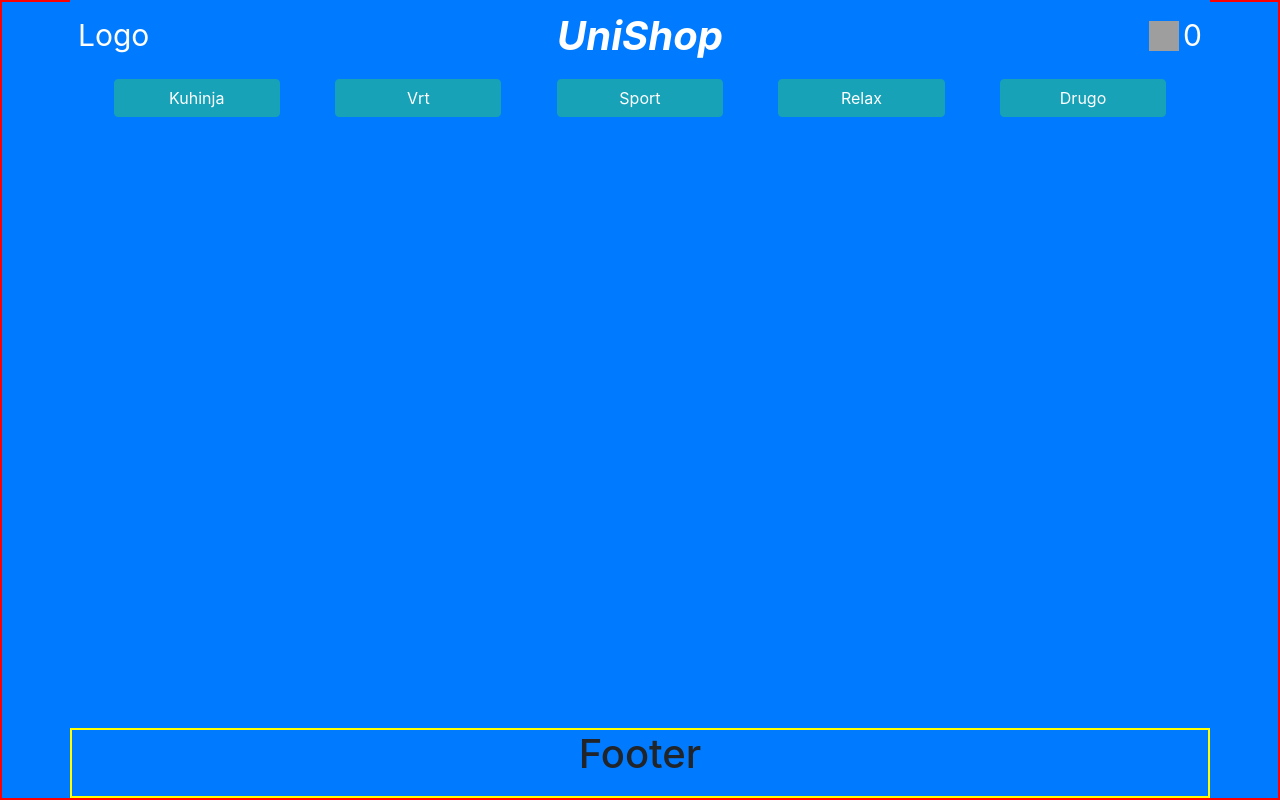
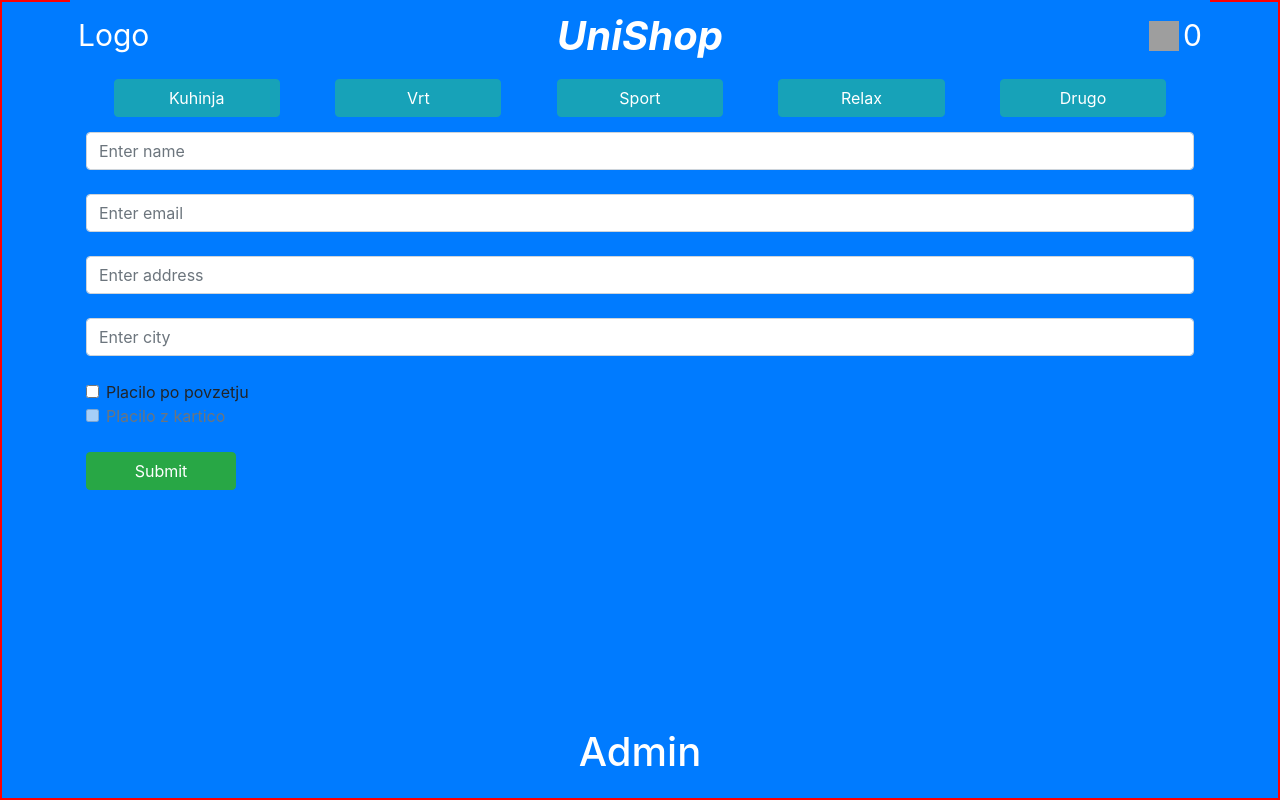
Before and after one commit to LovroHodak/mihaspredaj, a React (Create React App) app: page /userData in a window 1280 px wide. Built offline with nearby package versions, Linux system fonts and the light colour scheme; no server answers; grey boxes are pictures that could not be loaded.

Commit message:
front done

```diff
--- a/src/App.js
+++ b/src/App.js
@@ -12,6 +12,9 @@ import Sport from "./components/Sport";
 import Relax from "./components/Relax";
 import Drugo from "./components/Drugo";
 import Detail from "./components/Detail";
+import UserData from "./components/UserData";
+import SuccessPage from "./components/SuccessPage";
+import Admin from "./components/Admin";
 
 function App() {
   return (
@@ -75,6 +78,27 @@ function App() {
               return <Detail {...routeProps} />;
             }}
           />
+          <Route
+            exact
+            path="/userData"
+            render={() => {
+              return <UserData />;
+            }}
+          />
+          <Route
+            exact
+            path="/successPage"
+            render={() => {
+              return <SuccessPage />;
+            }}
+          />
+          <Route
+            exact
+            path="/admin"
+            render={() => {
+              return <Admin />;
+            }}
+          />
         </Switch>
         <Footer />
       </div>
--- /dev/null
+++ b/src/components/Admin.css
@@ -0,0 +1,37 @@
+.admin {
+    max-width: 1140px;
+    margin: 122px auto 70px;
+    padding: 0 8px;
+}
+
+.purchase {
+    display: flex;
+}
+
+.ejg1 {
+    font-size: 2em;
+    font-weight: bold;
+}
+
+.ejg3 {
+    font-size: 1.17em;
+    font-weight: bold;
+}
+
+@media (max-width: 991px) {
+    .admin {
+        margin-top: 69px;
+    }
+}
+
+@media (max-width: 700px) {
+    .purchase {
+        flex-direction: column;
+    }
+}
+
+@media (max-width: 320px) {
+    .admin {
+        margin-top: 49px;
+    }
+}
--- /dev/null
+++ b/src/components/Admin.js
@@ -0,0 +1,75 @@
+import React, { useContext, useState } from "react";
+import { MyContext } from "../MyContext";
+import "./Admin.css";
+
+export default function Admin() {
+  const [
+    sliderInfo,
+    setSliderInfo,
+    allProducts,
+    setAllProducts,
+    BS2,
+    setBS2,
+    BS3,
+    setBS3,
+    addToCart,
+    deleteFromCart,
+    cart,
+    setCart,
+    nrOfCartItems,
+    setNrOfCartItems,
+    total,
+    setTotal,
+    soldHistory,
+    setSoldHistory,
+    initial,
+    setInitial,
+  ] = useContext(MyContext);
+
+  return (
+    <div className="admin">
+      {soldHistory.length !== 0 ? (
+        <div>
+          {soldHistory.map((item, i) => {
+            return (
+              <div
+                key={i}
+                className="purchase m-1"
+                style={{ border: "2px dotted white", borderRadius: 5 }}
+              >
+                <div className="text-white w-50 p-1">
+                  <p className='ejg1'>{i + 1}. {item.name}</p>
+                  <p>{item.email}</p>
+                  <p>{item.address}</p>
+                  <p>{item.city}</p>
+                </div>
+                <div  className='p-1'>
+                  {item.cart.map((product, i) => {
+                    return (
+                      <div key={i}>
+                        <p className='ejg3'>{product.name} </p>
+                        <p>
+                          {product.stock} x {product.price} €
+                        </p>
+                      </div>
+                    );
+                  })}
+                  <p className='text-warning ejg1'>Total: {item.total} €</p>
+                </div>
+              </div>
+            );
+          }).reverse()}
+        </div>
+      ) : (
+        <div className="d-flex flex-column justify-content-center align-items-center text-white">
+          <h1>C'mon make that first sale!</h1>
+          <img
+            style={{ maxWidth: 230 }}
+            alt="lostImg"
+            src="https://cdn.pixabay.com/photo/2014/12/21/23/57/money-576443_960_720.png"
+          />
+        </div>
+      )}
+    </div>
+  );
+}
--- a/src/components/Footer.css
+++ b/src/components/Footer.css
@@ -1,6 +1,4 @@
 .footer {
-  border: 2px solid yellow;
-
   height: 70px;
   position: absolute;
   bottom: 0;
@@ -11,3 +9,11 @@
   right: 0;
   text-align: center;
 }
+
+h1 > a:hover,
+a:link,
+a:visited,
+a:active {
+  color: white;
+  text-decoration: none;
+}
--- a/src/components/Footer.js
+++ b/src/components/Footer.js
@@ -1,10 +1,11 @@
 import React from 'react'
 import './Footer.css'
+import {Link} from 'react-router-dom'
 
 export default function Footer() {
     return (
         <div className='footer'>
-            <h1>Footer</h1>
+            <h1><Link to='/admin'>Admin</Link></h1>
         </div>
     )
 }
--- /dev/null
+++ b/src/components/SuccessPage.css
@@ -0,0 +1,17 @@
+.successPage {
+    max-width: 1140px;
+    margin: 122px auto 70px;
+    padding: 0 8px;
+}
+
+@media (max-width: 991px) {
+    .successPage {
+        margin-top: 69px;
+    }
+}
+
+@media (max-width: 320px) {
+    .successPage {
+        margin-top: 49px;
+    }
+}
--- /dev/null
+++ b/src/components/SuccessPage.js
@@ -0,0 +1,57 @@
+import React, { useContext } from "react";
+import { MyContext } from "../MyContext";
+import "./SuccessPage.css";
+import { Image } from "react-bootstrap";
+
+export default function SuccessPage() {
+  const [
+    sliderInfo,
+    setSliderInfo,
+    allProducts,
+    setAllProducts,
+    BS2,
+    setBS2,
+    BS3,
+    setBS3,
+    addToCart,
+    deleteFromCart,
+    cart,
+    setCart,
+    nrOfCartItems,
+    setNrOfCartItems,
+    total,
+    setTotal,
+    soldHistory,
+    setSoldHistory,
+    initial,
+    setInitial,
+  ] = useContext(MyContext);
+
+  console.log(soldHistory);
+
+  return (
+    <div className="successPage">
+      {soldHistory.length > 0 ? (
+        <div className='d-flex flex-column justify-content-center align-items-center text-white'>
+          <h1>
+            Thank you {soldHistory[soldHistory.length - 1].name.toUpperCase()}{" "}
+            for your order!
+          </h1>
+          <Image
+            src="https://encrypted-tbn0.gstatic.com/images?q=tbn:ANd9GcTrA-Hjwh0PrysnRa-wKM7rY7rlSL4dT45Ivw&usqp=CAU"
+            roundedCircle
+          />
+        </div>
+      ) : (
+        <div className='d-flex flex-column justify-content-center align-items-center text-white'>
+          <h1>This is not the page you are looking for!</h1>
+          <img
+          style={{maxWidth: 600}}
+            alt="lostImg"
+            src="https://www.finfunmermaid.com/media/wysiwyg/fun-transition-page-graphics/ff-no-results-binoculars.svg"
+          />
+        </div>
+      )}
+    </div>
+  );
+}
--- /dev/null
+++ b/src/components/UserData.css
@@ -0,0 +1,18 @@
+.userData {
+    max-width: 1140px;
+    margin: 122px auto 70px;
+    padding: 0 8px;
+}
+
+
+@media (max-width: 991px) {
+    .userData {
+        margin-top: 69px;
+    }
+}
+
+@media (max-width: 320px) {
+    .userData {
+        margin-top: 49px;
+    }
+}
--- /dev/null
+++ b/src/components/UserData.js
@@ -0,0 +1,153 @@
+import React, { useContext, useState } from "react";
+import { MyContext } from "../MyContext";
+import "./UserData.css";
+import { Form, Button } from "react-bootstrap";
+import { useHistory } from "react-router-dom";
+
+export default function UserData() {
+  let history = useHistory();
+
+  const [
+    sliderInfo,
+    setSliderInfo,
+    allProducts,
+    setAllProducts,
+    BS2,
+    setBS2,
+    BS3,
+    setBS3,
+    addToCart,
+    deleteFromCart,
+    cart,
+    setCart,
+    nrOfCartItems,
+    setNrOfCartItems,
+    total,
+    setTotal,
+    soldHistory,
+    setSoldHistory,
+    initial,
+    setInitial,
+  ] = useContext(MyContext);
+
+  const [email, setEmail] = useState("");
+  const [name, setName] = useState("");
+  const [address, setAddress] = useState("");
+  const [city, setCity] = useState("");
+
+  const updateEmail = (e) => {
+    if (e.target.value === ''){
+    }
+    setEmail(e.target.value);
+  };
+
+  const updateName = (e) => {
+    setName(e.target.value);
+  };
+
+  const updateAddress = (e) => {
+    setAddress(e.target.value);
+  };
+
+  const updateCity = (e) => {
+    setCity(e.target.value);
+  };
+
+  const buyIt = (e) => {
+    e.preventDefault();
+
+    setSoldHistory((prevClients) => [
+      ...prevClients,
+      {
+        name: name,
+        email: email,
+        address: address,
+        city: city,
+        total: total,
+        cart: cart/* .map((item) => {
+          return `Item: ${item.name}, nrOfItems: ${item.stock}, price: ${item.price}€ `;
+        }), */
+      },
+    ]);
+
+    setEmail("");
+    setName("");
+    setAddress("");
+    setCity("");
+    setCart([]);
+    setNrOfCartItems(0);
+    setInitial(allProducts);
+    setBS2(
+      allProducts
+        .sort((a, b) => {
+          return b.sold - a.sold;
+        })
+        .slice(3, 5)
+    );
+    setBS3(
+      allProducts
+        .sort((a, b) => {
+          return b.sold - a.sold;
+        })
+        .slice(0, 3)
+    );
+
+    history.push("/successPage");
+
+    console.log("i work");
+  };
+
+  return (
+    <div className="userData">
+      <Form onSubmit={buyIt} className='p-1'>
+        <Form.Group controlId="formBasicName" className='p-1'>
+          <Form.Control
+            onChange={updateName}
+            type="text"
+            name="name"
+            value={name}
+            placeholder="Enter name"
+            required
+          />
+        </Form.Group>
+        <Form.Group controlId="formBasicEmail"  className='p-1'>
+          <Form.Control
+            onChange={updateEmail}
+            type="email"
+            name="email"
+            value={email}
+            placeholder="Enter email"
+            required
+          />
+        </Form.Group>
+        <Form.Group controlId="formBasicName"  className='p-1'>
+          <Form.Control
+            onChange={updateAddress}
+            type="text"
+            name="address"
+            value={address}
+            placeholder="Enter address"
+            required
+          />
+        </Form.Group>
+        <Form.Group controlId="formBasicEmail"  className='p-1'>
+          <Form.Control
+            onChange={updateCity}
+            type="text"
+            name="city"
+            value={city}
+            placeholder="Enter city"
+            required
+          />
+        </Form.Group>
+        <Form.Group  controlId="formBasicCheckbox"  className='p-1'>
+          <Form.Check required   type="checkbox" label="Placilo po povzetju"  />
+          <Form.Check  disabled type="checkbox" label="Placilo z kartico" />
+        </Form.Group>
+        <Button variant="success m-1" type="submit" style={{width: 150}}>
+          Submit
+        </Button>
+      </Form>
+    </div>
+  );
+}
```
